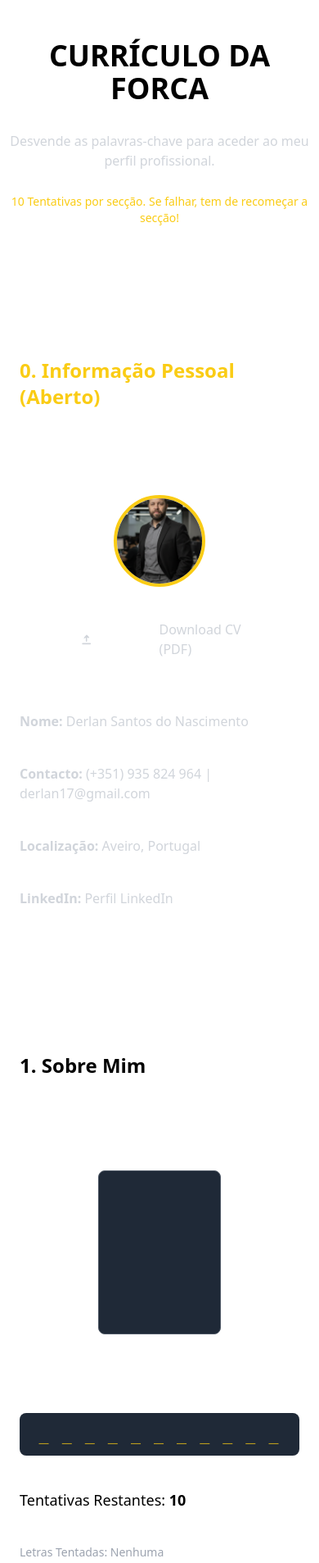
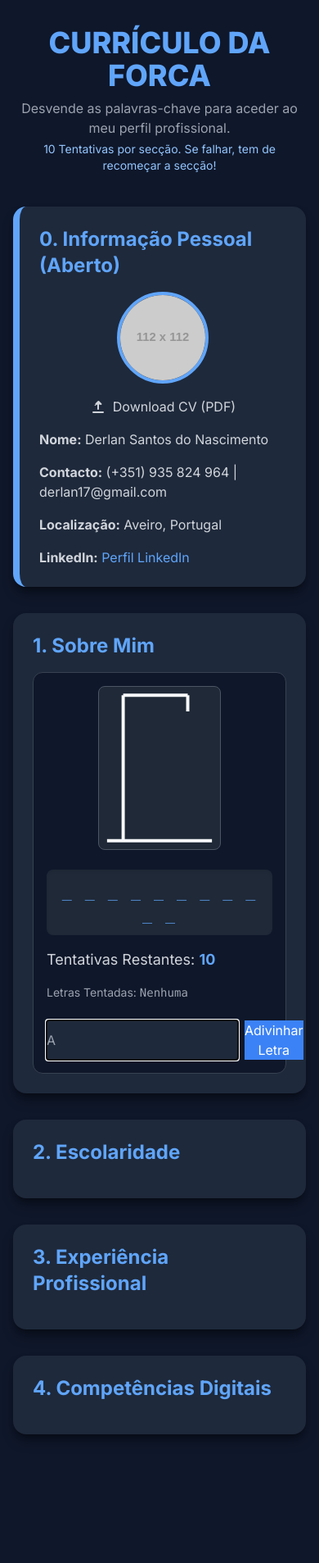
Before and after one commit to derlan17/CVforca, a plain HTML site: page index.html in a window 390 px wide. Shown: the top 1907 px of the page at 82% size. After the commit the page ends 1782 px from the top, so only its background shows below. Drawn offline with nearby package versions, Linux system fonts and the light colour scheme; placeholder pictures from the web are drawn by us.

Commit message:
Update index.html

```diff
--- a/index.html
+++ b/index.html
@@ -4,18 +4,24 @@
     <meta charset="UTF-8">
     <meta name="viewport" content="width=device-width, initial-scale=1.0">
     <title>CV Interativo: Jogo da Forca</title>
+    <!-- Carregamento do Tailwind CSS -->
     <script src="https://cdn.tailwindcss.com"></script>
+    <!-- Configuração da fonte Inter -->
     <link href="https://fonts.googleapis.com/css2?family=Inter:wght@400;600;700;800&display=swap" rel="stylesheet">
     <style>
+        /* Cores Dark Mode Otimizadas */
         :root {
-            --color-primary: #DC2626; /* Red for Hangman theme */
-            --color-secondary: #FDE047; /* Yellow/Gold for success */
-            --color-background: #1F2937; /* Dark background */
+            --color-primary: #3B82F6; /* Azul Principal (blue-500) */
+            --color-secondary: #60A5FA; /* Azul Claro (blue-400) - Acento/Destaque */
+            --color-background: #0F172A; /* Slate-900 - Fundo Profundo */
+            --color-card-bg: #1E293B; /* Slate-800 - Fundo do Cartão */
+            --color-text-light: #F8FAFC; /* Branco Suave (slate-50) */
+            --color-text-muted: #94A3B8; /* Cinza Suave (slate-400) */
         }
         body {
             font-family: 'Inter', sans-serif;
             background-color: var(--color-background);
-            color: white;
+            color: var(--color-text-light);
             min-height: 100vh;
             display: flex;
             flex-direction: column;
@@ -23,38 +29,45 @@
             padding: 2rem 1rem;
         }
         .card {
-            background-color: #374151;
+            background-color: var(--color-card-bg);
             border-radius: 1rem;
-            box-shadow: 0 10px 15px -3px rgba(0, 0, 0, 0.3), 0 4px 6px -2px rgba(0, 0, 0, 0.15);
+            box-shadow: 0 10px 15px -3px rgba(0, 0, 0, 0.4), 0 4px 6px -2px rgba(0, 0, 0, 0.25);
             transition: transform 0.3s ease, box-shadow 0.3s ease;
+            /* Garante que o texto dentro do card use a cor principal de texto */
+            color: var(--color-text-muted);
         }
         .card-unlocked {
-            border-left: 8px solid var(--color-secondary);
+            border-left: 8px solid var(--color-secondary); /* Azul claro como borda de desbloqueio */
             animation: bounceIn 0.8s;
         }
+        /* Estilos dos Botões Primários */
         .btn-primary {
-            @apply px-4 py-2 font-semibold rounded-lg transition duration-300 ease-in-out;
+            @apply px-4 py-2 font-semibold rounded-lg transition duration-300 ease-in-out shadow-lg;
             background-color: var(--color-primary);
             color: white;
         }
         .btn-primary:hover {
-            background-color: #B91C1C;
+            background-color: #2563EB; /* blue-600 */
         }
+        /* Estilos do Input do Jogo */
         .input-letter {
             @apply w-12 h-12 text-2xl text-center uppercase border-2 rounded-lg font-bold;
-            background-color: #111827;
-            border-color: #4B5563;
+            background-color: #1E293B; /* slate-800 */
+            border-color: #475569; /* slate-600 */
             color: var(--color-secondary);
         }
+        /* Estilos do Canvas/SVG do Jogo da Forca */
         .hangman-stage {
-            stroke: white;
+            stroke: var(--color-text-light); /* Estrutura em branco */
             stroke-width: 4;
             fill: none;
         }
         .hangman-part {
-            fill: white;
-            stroke: var(--color-primary);
-            stroke-width: 2;
+            /* Partes do boneco em azul claro para destacar */
+            fill: none;
+            stroke: var(--color-secondary);
+            stroke-width: 4;
+            stroke-linecap: round; /* Para aparência mais suave */
         }
         @keyframes bounceIn {
             0% { transform: scale(0.9); opacity: 0; }
@@ -62,26 +75,30 @@
             100% { transform: scale(1); }
         }
         .btn-cv {
-            @apply bg-yellow-500 hover:bg-yellow-600 text-gray-900 font-bold py-2 px-4 rounded transition duration-300;
+            /* Botão Download CV */
+            @apply bg-blue-400 hover:bg-blue-500 text-gray-900 font-bold py-2 px-4 rounded-xl transition duration-300 shadow-md;
         }
+
     </style>
 </head>
 <body>
 
-    <header class="text-center mb-10 max-w-2xl">
-        <h1 class="text-4xl font-extrabold text-primary mb-2">CURRÍCULO DA FORCA</h1>
-        <p class="text-gray-300">Desvende as palavras-chave para aceder ao meu perfil profissional.</p>
-        <p class="text-sm text-yellow-400 mt-1">10 Tentativas por secção. Se falhar, tem de recomeçar a secção!</p>
+    <header class="text-center mb-10 max-w-2xl w-full">
+        <h1 class="text-4xl font-extrabold text-blue-400 mb-2">CURRÍCULO DA FORCA</h1>
+        <p class="text-gray-400">Desvende as palavras-chave para aceder ao meu perfil profissional.</p>
+        <p class="text-sm text-blue-300 mt-1">10 Tentativas por secção. Se falhar, tem de recomeçar a secção!</p>
     </header>
 
     <div id="curriculum-container" class="space-y-8 w-full max-w-4xl">
 
+        <!-- SECÇÃO 0: INFORMAÇÃO PESSOAL (ABERTA) -->
         <div id="section-0" class="card p-6 card-unlocked">
-            <h2 class="text-2xl font-bold mb-4 text-yellow-400">0. Informação Pessoal (Aberto)</h2>
+            <h2 class="text-2xl font-bold mb-4 text-blue-400">0. Informação Pessoal (Aberto)</h2>
             <div class="space-y-4 text-gray-300">
                 <div class="mt-4 flex flex-col items-center justify-center space-y-4">
-                    <img src="Derlan.png" alt="Foto Profissional de Derlan" class="w-28 h-28 rounded-full border-4 border-yellow-400 object-cover">
-                                        <a href="CV Derlan Nascimento.pdf" download="CV Derlan Nascimento.pdf" class="btn-cv flex items-center space-x-2">
+                    <!-- Placeholder de Imagem para compatibilidade com o ambiente -->
+                    <img src="https://placehold.co/112x112/1E293B/60A5FA?text=D.N" alt="Foto Profissional de Derlan" class="w-28 h-28 rounded-full border-4 border-blue-400 object-cover">
+                    <a href="#" download="CV_Derlan_Nascimento.pdf" class="btn-cv flex items-center space-x-2">
                         <svg xmlns="http://www.w3.org/2000/svg" class="h-5 w-5" viewBox="0 0 20 20" fill="currentColor">
                             <path fill-rule="evenodd" d="M3 17a1 1 0 011-1h12a1 1 0 110 2H4a1 1 0 01-1-1zm3.707-9.293a1 1 0 010-1.414l3-3a1 1 0 011.414 0l3 3a1 1 0 01-1.414 1.414L11 7.414V13a1 1 0 11-2 0V7.414L6.707 8.707a1 1 0 01-1.414 0z" clip-rule="evenodd" />
                         </svg>
@@ -92,62 +109,62 @@
                 <p><strong>Nome:</strong> Derlan Santos do Nascimento </p>
                 <p><strong>Contacto:</strong> (+351) 935 824 964 | derlan17@gmail.com </p>
                 <p><strong>Localização:</strong> Aveiro, Portugal</p>
-                <p><strong>LinkedIn:</strong> <a href="https://www.linkedin.com/in/derlan-santos-do-nascimento-938a39112/" target="_blank" class="text-primary hover:underline">Perfil LinkedIn</a></p>
+                <p><strong>LinkedIn:</strong> <a href="https://www.linkedin.com/in/derlan-santos-do-nascimento-938a39112/" target="_blank" class="text-blue-400 hover:underline">Perfil LinkedIn</a></p>
             </div>
         </div>
 
+        <!-- SECÇÃO 1: SOBRE MIM -->
         <div id="section-1" class="card p-6">
-            <h2 class="text-2xl font-bold mb-4">1. Sobre Mim</h2>
+            <h2 class="text-2xl font-bold mb-4 text-blue-400">1. Sobre Mim</h2>
             <div id="content-1" class="hidden space-y-4 text-gray-300">
                 <p>Estou em busca da minha primeira oportunidade profissional para aplicar e expandir meus conhecimentos teóricos de **programação**. Possuo uma base em: lógica de programação, estruturas de dados e proficiência em **Python** e **Java Script**.</p>
                 <p>Tenho fácil aprendizado, com excelente capacidade de resolução de problemas e grande entusiasmo em contribuir para o ciclo de vida completo de desenvolvimento de sistemas de informação.</p>
-                <p class="mt-4"><strong>Palavra-Chave:</strong> PROGRAMACAO</p>
             </div>
             <div id="game-1" class="game-area"></div>
         </div>
 
+        <!-- SECÇÃO 2: ESCOLARIDADE -->
         <div id="section-2" class="card p-6">
-            <h2 class="text-2xl font-bold mb-4">2. Escolaridade</h2>
+            <h2 class="text-2xl font-bold mb-4 text-blue-400">2. Escolaridade</h2>
             <div id="content-2" class="hidden space-y-4 text-gray-300">
-                <ul class="list-disc list-inside space-y-2">
-                    <li>**Técnico Superior Profissional em Programação de Sistema de Informação (ESTGA, **Universidade** de Aveiro - Atualmente)</li>
+                <ul class="list-disc list-inside space-y-2 ml-4">
+                    <li>**Técnico Superior Profissional em Programação de Sistema de Informação** (ESTGA, Universidade de Aveiro - Atualmente)</li>
                     <li>**Engenheiro Civil** (Graduado em 2021) e Pós-Graduação em Gestão de Obras.</li>
                     <li>**Administração de Empresas** (Graduado em 2010).</li>
                 </ul>
-                <p><strong>Palavra-Chave:</strong> UNIVERSIDADE</p>
             </div>
             <div id="game-2" class="game-area"></div>
         </div>
 
+        <!-- SECÇÃO 3: EXPERIÊNCIA PROFISSIONAL -->
         <div id="section-3" class="card p-6">
-            <h2 class="text-2xl font-bold mb-4">3. Experiência Profissional</h2>
+            <h2 class="text-2xl font-bold mb-4 text-blue-400">3. Experiência Profissional</h2>
             <div id="content-3" class="hidden space-y-4 text-gray-300">
                 <p>Mais de 17 anos de experiência em diferentes setores, focando em gestão e liderança:</p>
-                <ul class="list-disc list-inside space-y-2">
+                <ul class="list-disc list-inside space-y-2 ml-4">
                     <li>**Engenheiro Civil** (Construtora Paulista, DSN Engenharia, Ivan Construções) - Responsável por orçamentos, fiscalização, leitura de projetos e gestão de compras.</li>
                 </ul>
-                <p><strong>Palavra-Chave:</strong> ENGENHARIA</p>
             </div>
             <div id="game-3" class="game-area"></div>
-
         </div>
 
+        <!-- SECÇÃO 4: COMPETÊNCIAS DIGITAIS -->
         <div id="section-4" class="card p-6">
-            <h2 class="text-2xl font-bold mb-4">4. Competências Digitais</h2>
+            <h2 class="text-2xl font-bold mb-4 text-blue-400">4. Competências Digitais</h2>
             <div id="content-4" class="hidden space-y-4 text-gray-300">
                 <p>Conhecimento prático em ferramentas e linguagens:</p>
-                <p class="text-yellow-400 font-bold">**Python** | **Java Script** | **Revit** | **Autocad** | **MS Project**</p>
+                <p class="text-blue-400 font-bold text-lg">**Python** | **Java Script** | **Revit** | **Autocad** | **MS Project**</p>
                 <p>Além de proficiência em Microsoft Office e Google Workspace.</p>
-                <p><strong>Palavra-Chave:</strong> PYTHON</p>
             </div>
             <div id="game-4" class="game-area"></div>
         </div>
 
     </div>
 
-    <div id="modal" class="hidden fixed inset-0 bg-black bg-opacity-75 flex items-center justify-center z-50">
-        <div class="bg-gray-700 p-8 rounded-xl text-center max-w-md w-full shadow-2xl">
-            <h3 id="modal-title" class="text-3xl font-extrabold mb-4 text-yellow-400"></h3>
+    <!-- Modal para mensagens do jogo -->
+    <div id="modal" class="hidden fixed inset-0 bg-black bg-opacity-75 flex items-center justify-center z-50 p-4">
+        <div class="bg-slate-800 p-8 rounded-xl text-center max-w-md w-full shadow-2xl border-t-4 border-blue-400">
+            <h3 id="modal-title" class="text-3xl font-extrabold mb-4 text-blue-400"></h3>
             <p id="modal-message" class="text-gray-300 mb-6"></p>
             <button id="modal-close-btn" class="btn-primary" onclick="closeModal()">Continuar</button>
         </div>
@@ -207,6 +224,7 @@
 
         // --- FUNÇÕES DE LÓGICA DO JOGO ---
 
+        /** Inicializa ou reinicia o jogo para uma dada secção. */
         function initializeGame(gameData) {
             currentGame = gameData.id;
             gameData.guessedLetters = new Set();
@@ -214,6 +232,7 @@
             renderGame(gameData);
         }
 
+        /** Renderiza o estado atual do jogo da forca (display da palavra, tentativas e forca). */
         function renderGame(gameData) {
             const gameArea = document.getElementById(`game-${gameData.id}`);
             if (gameData.isUnlocked) {
@@ -225,23 +244,26 @@
             const guessedLettersDisplay = Array.from(gameData.guessedLetters).sort().join(', ');
 
             gameArea.innerHTML = `
-                <div class="flex flex-col md:flex-row items-center space-y-6 md:space-y-0 md:space-x-8">
+                <div class="flex flex-col md:flex-row items-center space-y-6 md:space-y-0 md:space-x-8 p-4 border border-gray-700 rounded-xl bg-slate-900">
                     <div class="flex-shrink-0">
+                        <!-- Canvas SVG da Forca -->
                         <svg id="hangman-canvas-${gameData.id}" width="150" height="200" viewBox="0 0 150 200" class="border border-gray-600 rounded-lg bg-gray-800">
+                            <!-- Estrutura da Forca -->
                             <line class="hangman-stage" x1="10" y1="190" x2="140" y2="190"/>
                             <line class="hangman-stage" x1="30" y1="190" x2="30" y2="10"/>
                             <line class="hangman-stage" x1="30" y1="10" x2="110" y2="10"/>
                             <line class="hangman-stage" x1="110" y1="10" x2="110" y2="30"/>
+                            <!-- Desenha as partes do boneco baseadas nas tentativas falhadas -->
                             ${drawHangmanParts(10 - gameData.tries)}
                         </svg>
                     </div>
 
                     <div class="flex-grow space-y-4 w-full">
-                        <p class="text-xl font-mono tracking-widest p-3 bg-gray-800 rounded-lg text-yellow-400 text-center">${keywordDisplay}</p>
-                        <p class="text-lg">Tentativas Restantes: <span class="font-bold text-primary">${gameData.tries}</span></p>
-                        <p class="text-sm text-gray-400">Letras Tentadas: ${guessedLettersDisplay || 'Nenhuma'}</p>
+                        <p class="text-xl font-mono tracking-widest p-3 bg-gray-800 rounded-lg text-blue-400 text-center shadow-inner">${keywordDisplay}</p>
+                        <p class="text-lg text-gray-300">Tentativas Restantes: <span class="font-bold text-blue-400">${gameData.tries}</span></p>
+                        <p class="text-sm text-gray-400">Letras Tentadas: <span class="font-mono">${guessedLettersDisplay || 'Nenhuma'}</span></p>
 
-                        <div class="flex space-x-2 mt-4">
+                        <div class="flex space-x-2 pt-2">
                             <input type="text" id="guess-input-${gameData.id}" maxlength="1" class="input-letter" placeholder="A" onkeyup="if(event.key === 'Enter') checkGuess(${gameData.id})">
                             <button onclick="checkGuess(${gameData.id})" class="btn-primary flex-grow">Adivinhar Letra</button>
                         </div>
@@ -252,35 +274,37 @@
             document.getElementById(`guess-input-${gameData.id}`)?.focus();
         }
 
+        /** Gera o código SVG para as partes do boneco da forca. */
         function drawHangmanParts(errors) {
             let svg = '';
 
             // 1. Cabeça (Circle: cx=110, cy=50, r=20)
-            if (errors >= 1) svg += `<circle class="hangman-part" cx="110" cy="50" r="20"/>`;
+            if (errors >= 1) svg += `<circle class="hangman-part" cx="110" cy="50" r="20" stroke-width="2"/>`; // Reduzida espessura para cabeça
             // 2. Corpo (Line: x1=110, y1=70, x2=110, y2=130)
-            if (errors >= 2) svg += `<line class="hangman-part" x1="110" y1="70" x2="110" y2="130" stroke="white" stroke-width="4"/>`;
+            if (errors >= 2) svg += `<line class="hangman-part" x1="110" y1="70" x2="110" y2="130"/>`;
             // 3. Braço Esquerdo (Line: x1=110, y1=80, x2=80, y2=110)
-            if (errors >= 3) svg += `<line class="hangman-part" x1="110" y1="80" x2="80" y2="110" stroke="white" stroke-width="4"/>`;
+            if (errors >= 3) svg += `<line class="hangman-part" x1="110" y1="80" x2="80" y2="110"/>`;
             // 4. Braço Direito (Line: x1=110, y1=80, x2=140, y2=110)
-            if (errors >= 4) svg += `<line class="hangman-part" x1="110" y1="80" x2="140" y2="110" stroke="white" stroke-width="4"/>`;
+            if (errors >= 4) svg += `<line class="hangman-part" x1="110" y1="80" x2="140" y2="110"/>`;
             // 5. Perna Esquerda (Line: x1=110, y1=130, x2=80, y2=160)
-            if (errors >= 5) svg += `<line class="hangman-part" x1="110" y1="130" x2="80" y2="160" stroke="white" stroke-width="4"/>`;
+            if (errors >= 5) svg += `<line class="hangman-part" x1="110" y1="130" x2="80" y2="160"/>`;
             // 6. Perna Direita (Line: x1=110, y1=130, x2=140, y2=160)
-            if (errors >= 6) svg += `<line class="hangman-part" x1="110" y1="130" x2="140" y2="160" stroke="white" stroke-width="4"/>`;
+            if (errors >= 6) svg += `<line class="hangman-part" x1="110" y1="130" x2="140" y2="160"/>`;
 
-            // 7. Olho Esquerdo (Circle: cx=100, cy=45, r=3)
-            if (errors >= 7) svg += `<circle class="hangman-part" cx="100" cy="45" r="3"/>`;
-            // 8. Olho Direito (Circle: cx=120, cy=45, r=3)
-            if (errors >= 8) svg += `<circle class="hangman-part" cx="120" cy="45" r="3"/>`;
-            // 9. Nariz (Line: x1=110, y1=50, x2=110, y2=55)
-            if (errors >= 9) svg += `<line class="hangman-part" x1="110" y1="50" x2="110" y2="55" stroke="white" stroke-width="2"/>`;
-            // 10. Boca (Line: x1=105, y1=60, x2=115, y2=60) - Última chance!
-            if (errors >= 10) svg += `<line class="hangman-part" x1="105" y1="60" x2="115" y2="60" stroke="white" stroke-width="2"/>`;
+            // 7. Olho Esquerdo (Linha: X)
+            if (errors >= 7) svg += `<line class="hangman-part" x1="100" y1="40" x2="105" y2="45" stroke-width="2"/> <line class="hangman-part" x1="100" y1="45" x2="105" y2="40" stroke-width="2"/>`;
+            // 8. Olho Direito (Linha: X)
+            if (errors >= 8) svg += `<line class="hangman-part" x1="115" y1="40" x2="120" y2="45" stroke-width="2"/> <line class="hangman-part" x1="115" y1="45" x2="120" y2="40" stroke-width="2"/>`;
+            // 9. Nariz
+            if (errors >= 9) svg += `<line class="hangman-part" x1="110" y1="50" x2="110" y2="55" stroke-width="2"/>`;
+            // 10. Boca (Linha reta para morte)
+            if (errors >= 10) svg += `<line class="hangman-part" x1="105" y1="60" x2="115" y2="60" stroke-width="2"/>`;
 
             return svg;
         }
 
 
+        /** Retorna a string da palavra-chave com as letras adivinhadas visíveis. */
         function getKeywordDisplay(gameData) {
             let display = '';
             for (const letter of gameData.keyword) {
@@ -293,6 +317,7 @@
             return display.trim();
         }
 
+        /** Verifica se a letra adivinhada está correta e atualiza o estado do jogo. */
         function checkGuess(id) {
             const gameData = curriculumData.find(g => g.id === id);
             if (!gameData || gameData.isUnlocked || gameData.tries === 0) return;
@@ -300,17 +325,15 @@
             const inputElement = document.getElementById(`guess-input-${id}`);
             let guess = inputElement.value.toUpperCase().trim();
             inputElement.value = '';
+            inputElement.focus();
 
             // 1. Normaliza o input do utilizador para remover acentos
             let normalizedGuess = normalizeString(guess);
 
             if (!normalizedGuess || normalizedGuess.length !== 1 || !/^[A-Z]$/.test(normalizedGuess)) {
-                if (guess && /^[A-ZÁÉÍÓÚÀÈÌÒÙÃÕÇ]$/i.test(guess)) {
-                    // Se for uma letra acentuada válida, normalizedGuess é a versão não acentuada
-                } else {
+                // Permite a entrada, mas notifica se não for uma única letra
                 showModal('Aviso', 'Por favor, insira apenas uma letra válida (A-Z).', 'Entendi');
                 return;
-                }
             }
 
             // 2. Usamos a versão normalizada para verificar e adicionar
@@ -332,16 +355,26 @@
                 renderGame(gameData);
 
                 if (gameData.tries === 0) {
-                    showModal('Game Over!', `A palavra era **${gameData.keyword}**. O boneco foi enforcado!`, 'Tentar Novamente', () => initializeGame(gameData));
+                    showModal(
+                        'FIM DE JOGO!',
+                        `A palavra-chave era **${gameData.keyword}**. O boneco foi enforcado!`,
+                        'Tentar Novamente',
+                        () => initializeGame(gameData)
+                    );
                 }
             }
         }
 
+        /** Desbloqueia a secção atual, revela o conteúdo e inicializa a próxima secção. */
         function unlockSection(gameData) {
             gameData.isUnlocked = true;
             document.getElementById(gameData.sectionId).classList.add('card-unlocked');
             document.getElementById(gameData.contentId).classList.remove('hidden');
-            renderGame(gameData);
+
+            // Remove a área do jogo, se necessário (embora renderGame já faça isso)
+            document.getElementById(`game-${gameData.id}`).innerHTML = `
+                <p class="text-green-400 font-bold text-lg text-center p-3 bg-green-900/50 rounded-lg">DESBLOQUEADO: Palavra-chave Correta!</p>
+            `;
 
             let nextSectionId = gameData.id < curriculumData.length ? gameData.id + 1 : null;
             let title = 'SECÇÃO DESBLOQUEADA!';
@@ -353,8 +386,8 @@
                 initializeGame(nextGameData);
             } else {
                 title = 'CV COMPLETO!';
-                message = 'Parabéns! Desbloqueou todo o meu currículo. Gostaria de falar sobre Oportunidades?';
-                buttonText = 'Entendido';
+                message = 'Parabéns! Desbloqueou todo o meu currículo. O desafio foi concluído com sucesso!';
+                buttonText = 'Encerrar';
             }
 
             showModal(title, message, buttonText);
@@ -367,6 +400,7 @@
         const modalMessage = document.getElementById('modal-message');
         const modalCloseBtn = document.getElementById('modal-close-btn');
 
+        /** Exibe o modal com a mensagem e ação de fecho. */
         function showModal(title, message, buttonLabel = 'Fechar', callback = null) {
             modalTitle.innerHTML = title;
             modalMessage.innerHTML = message;
@@ -374,19 +408,23 @@
 
             modalCloseBtn.onclick = () => {
                 closeModal();
+                // Atraso para garantir que a transição do modal termine antes do callback
+                setTimeout(() => {
                     if (callback) callback();
+                }, 100);
             };
 
             modalElement.classList.remove('hidden');
         }
 
+        /** Oculta o modal. */
         function closeModal() {
             modalElement.classList.add('hidden');
         }
 
         // --- INICIALIZAÇÃO ---
         document.addEventListener('DOMContentLoaded', () => {
-            document.getElementById('section-0').classList.add('card-unlocked');
+            // Inicializa a primeira secção de jogo.
             initializeGame(curriculumData[0]);
         });
     </script>
```
Lines whose indentation alone changed are shown as unchanged.
